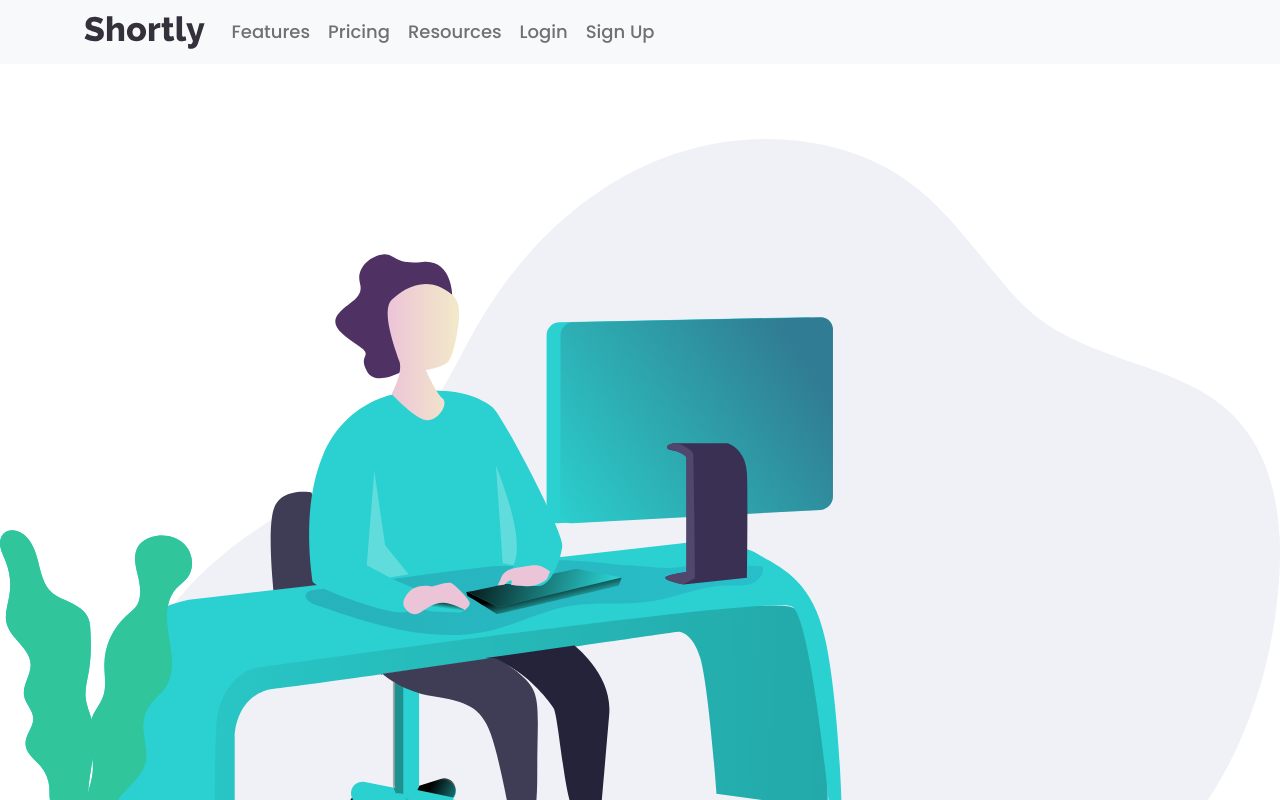
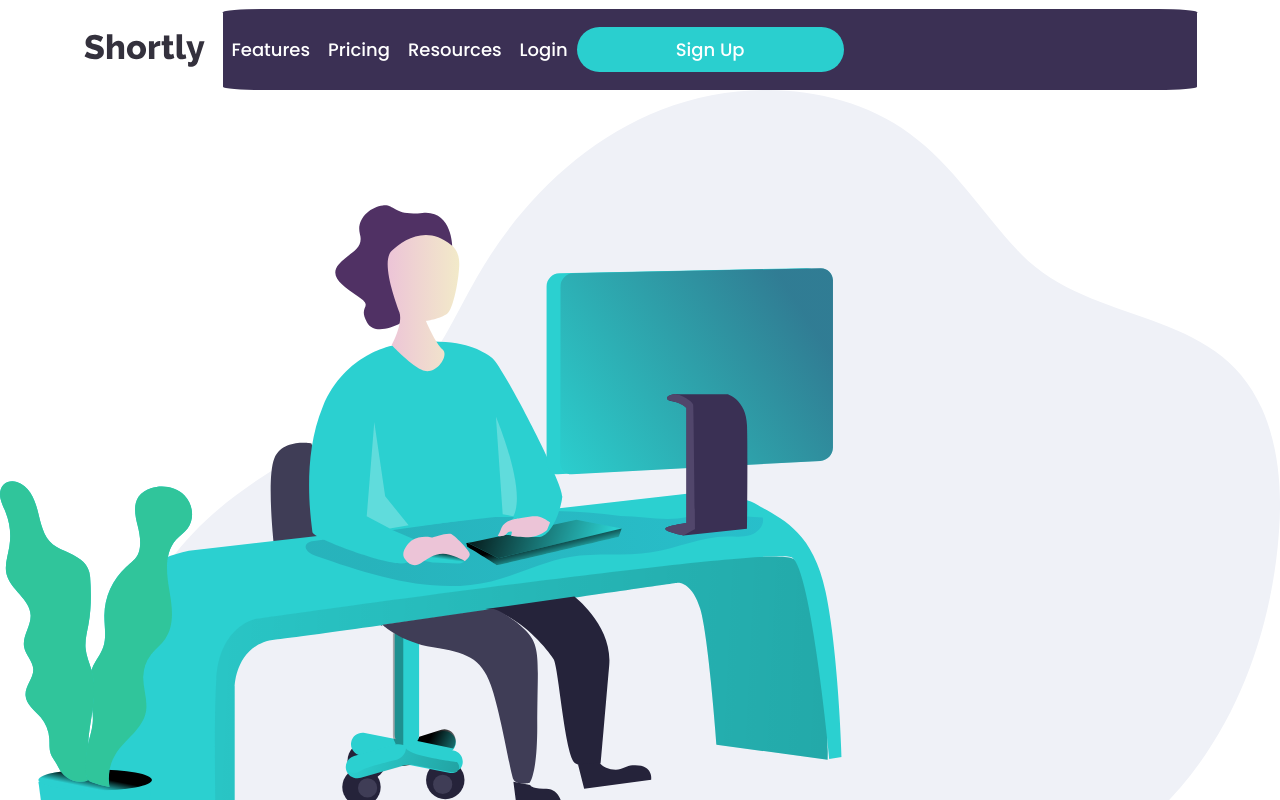
Before and after one commit to ZeenatLawal/Shortly, a React (Create React App) app: page / in a window 1280 px wide. Shown: the top 800 px of the page. Built offline with nearby package versions, Linux system fonts and the light colour scheme.

Commit message:
Style mobile navigation dropdown

```diff
--- a/src/components/HeroHeader.js
+++ b/src/components/HeroHeader.js
@@ -6,7 +6,7 @@ const HeroHeader = () => (
   <section className="hero">
     <img src={working} alt="brand" />
     <div>
-      <h1>More than just shorter links</h1>
+      <h1 className="title">More than just shorter links</h1>
       <p>
         Build your brand&apos;s recognition and get detailed
         insights on how your links are performing.
--- a/src/components/Navbar.js
+++ b/src/components/Navbar.js
@@ -6,7 +6,7 @@ import '../styles/Navbar.css';
 import logo from '../images/logo.svg';
 
 const Navpanel = () => (
-  <Navbar collapseOnSelect expand="lg" bg="light" variant="light">
+  <Navbar collapseOnSelect expand="lg">
     <Container>
       <Navbar.Brand><img src={logo} alt="Shortly Logo" /></Navbar.Brand>
       <Navbar.Toggle aria-controls="responsive-navbar-nav" />
@@ -21,7 +21,9 @@ const Navpanel = () => (
         </Nav>
         <Nav className="align-items-center">
           <Nav.Link>Login</Nav.Link>
-          <Nav.Link>Sign Up</Nav.Link>
+          <div className="sign-up">
+            <Nav.Link>Sign Up</Nav.Link>
+          </div>
         </Nav>
       </Navbar.Collapse>
     </Container>
--- a/src/styles/HeroHeader.css
+++ b/src/styles/HeroHeader.css
@@ -3,5 +3,9 @@ img {
 }
 
 .hero {
-  margin-top: 4.2rem;
+  margin-top: 5rem;
 }
+
+.title{
+  margin-top: 1rem;
+}
--- a/src/styles/Navbar.css
+++ b/src/styles/Navbar.css
@@ -2,3 +2,33 @@
   color: white;
   border-color: white;
 }
+
+.navbar {
+  position: fixed;
+  width: 100%;
+  top: 0;
+  background-color: white;
+  padding-bottom: 0;
+}
+
+.navbar-collapse {
+  background-color: var(--dark-violet);
+  border-radius: 4%;
+  padding: 1rem 0;
+}
+
+.navbar-light .navbar-nav .nav-link {
+  color: white;
+}
+
+hr {
+  color: var(--gray);
+  width: 90%;
+  margin: 1rem auto;
+}
+
+.sign-up {
+  background-color: var(--cyan);
+  padding: 0 5rem;
+  border-radius: 50rem;
+}
```
